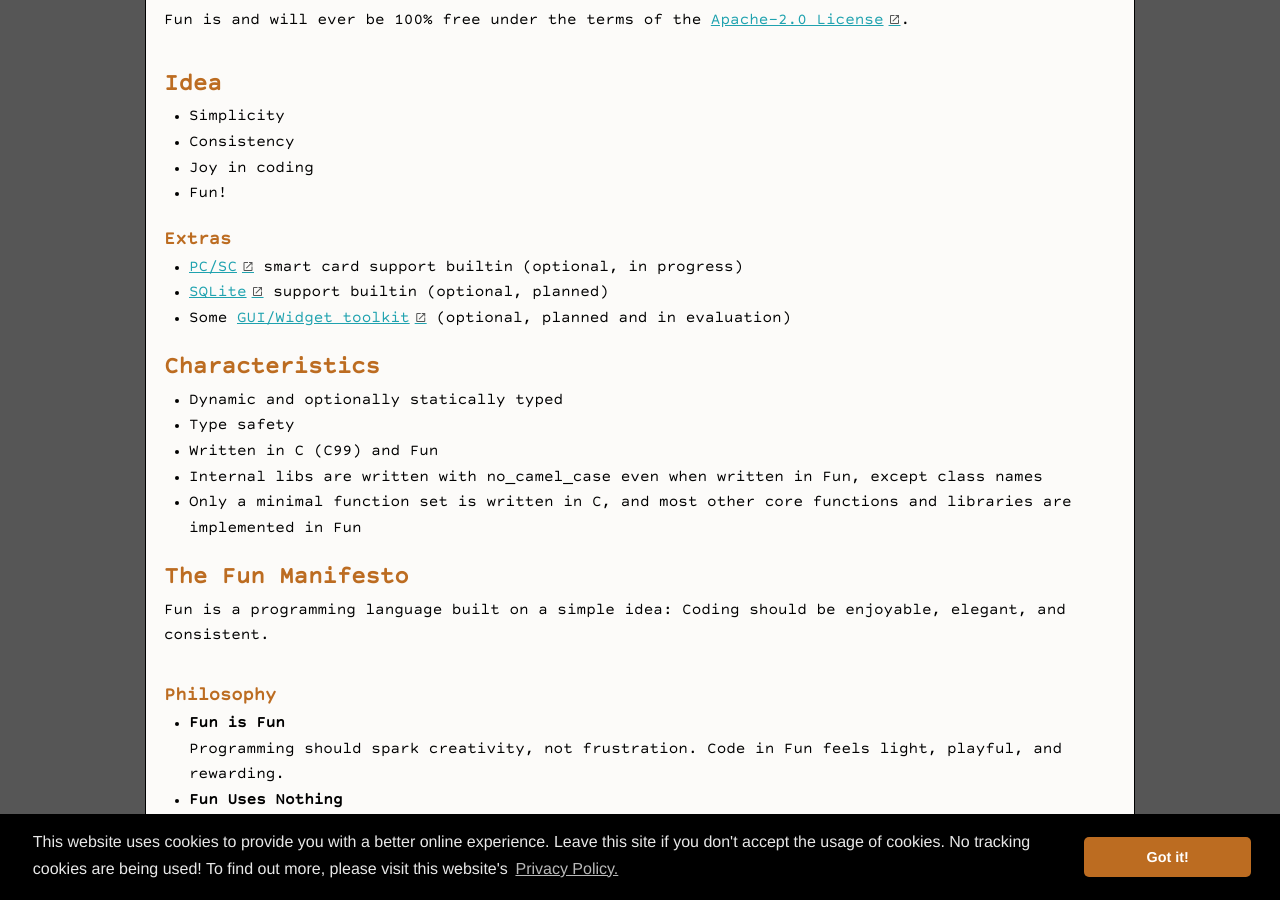
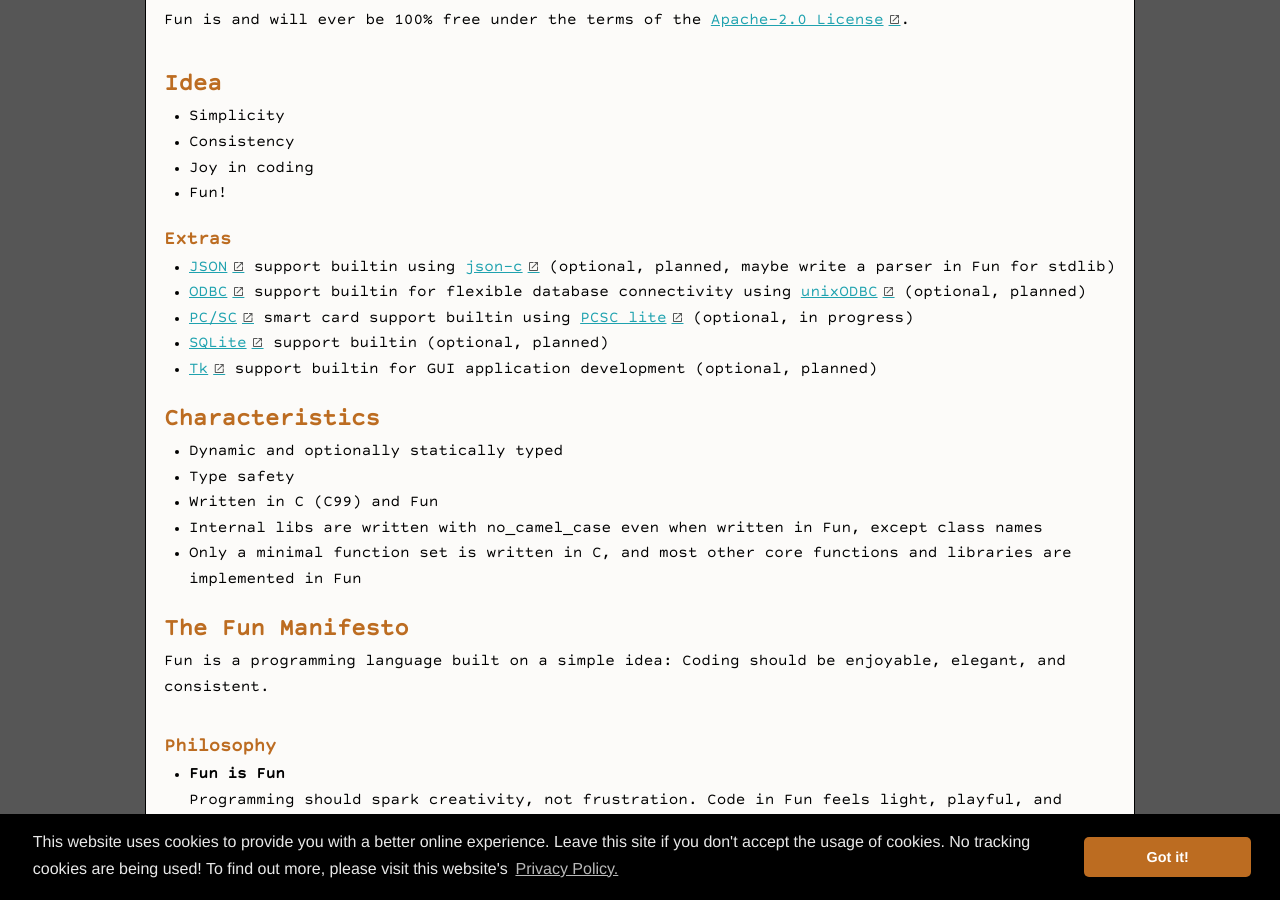
Before and after one commit to hanez/fun-lang.xyz, a Jekyll site: the page built from index.md, in a window 1280 px wide and 900 px high, scrolled down 394 px. Built offline with Jekyll 4.4.1, drawn with Linux system fonts in a browser that asks for light colours; comment, search, counter and statistics services are not loaded.

Commit message:
Content update.

```diff
--- a/community/community.html
+++ b/community/community.html
@@ -87,7 +87,7 @@ description: Community
 
 <h2>Others</h2>
 
-<p>We believe that the communication channels mentioned above are sufficient for xw3 development. IRC, mailing lists and Mastodon provide you with the perfect entry points for discussions about xw3 development. Nothing more is needed.</p>
+<p>We believe that the communication channels mentioned above are sufficient for Fun development. IRC, mailing lists and Mastodon provide you with the perfect entry points for discussions about Fun development. Nothing more is needed.</p>
 
 <h3>Matrix</h3>
 
--- a/index.md
+++ b/index.md
@@ -38,9 +38,11 @@ Fun is and will ever be 100% free under the terms of the [Apache-2.0 License](ht
 
 ### Extras
 
-- [PC/SC](https://pcsclite.apdu.fr/){:class="ext"} smart card support builtin (optional, in progress)
+- [JSON](https://www.json.org/){:class="ext"} support builtin using [json-c](https://github.com/json-c/json-c){:class="ext"} (optional, planned, maybe write a parser in Fun for stdlib)
+- [ODBC](https://learn.microsoft.com/en-us/sql/odbc/reference/odbc-overview?view=sql-server-ver16){:class="ext"} support builtin for flexible database connectivity using [unixODBC](https://www.unixodbc.org/){:class="ext"} (optional, planned)
+- [PC/SC](https://pcscworkgroup.com/){:class="ext"} smart card support builtin using [PCSC lite](https://pcsclite.apdu.fr/){:class="ext"} (optional, in progress)
 - [SQLite](https://sqlite.org/){:class="ext"} support builtin (optional, planned)
-- Some [GUI/Widget toolkit](https://en.wikipedia.org/wiki/Widget_toolkit){:class="ext"} (optional, planned and in evaluation)
+- [Tk](https://www.tcl-lang.org/){:class="ext"} support builtin for GUI application development (optional, planned)
 
 ## Characteristics
 
```
